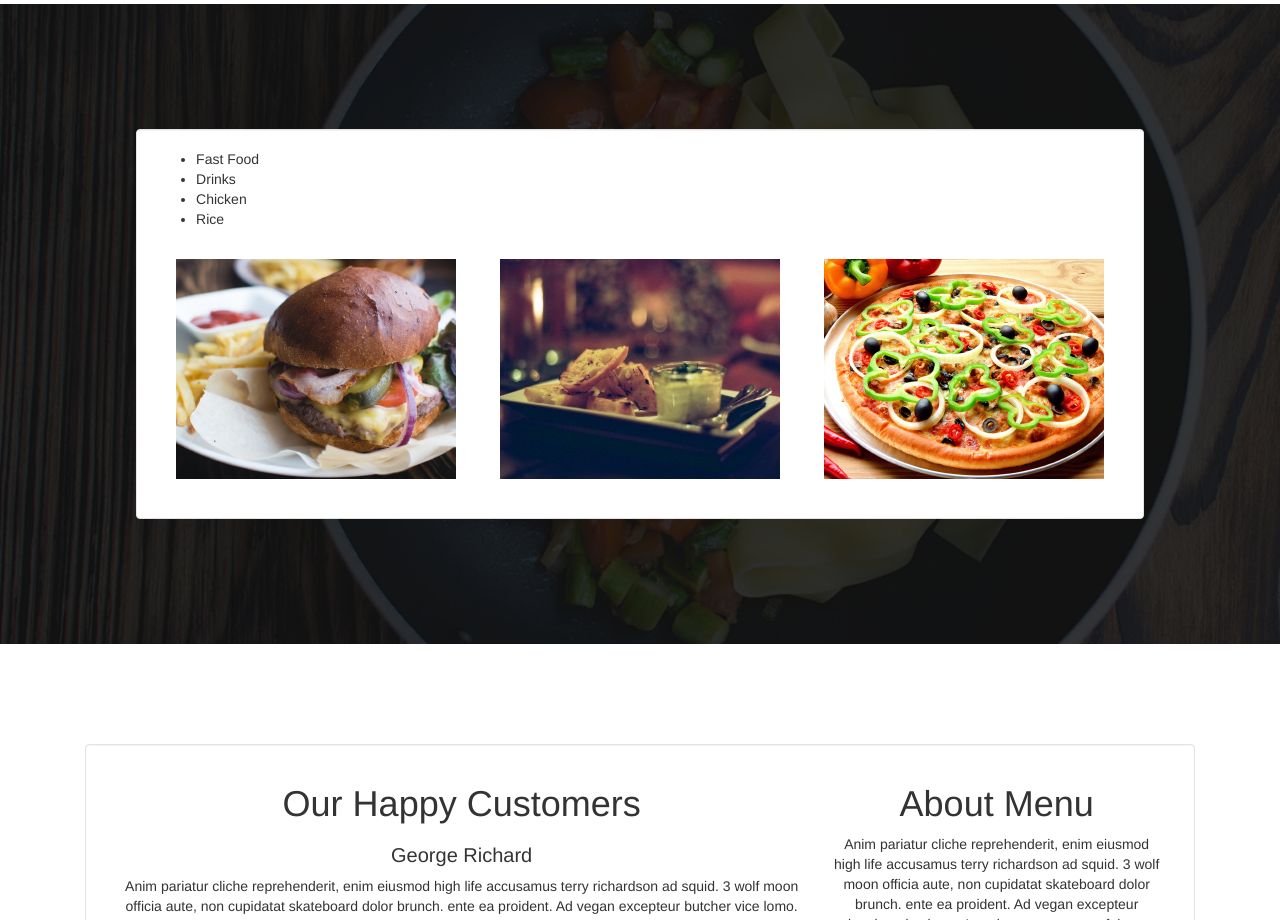
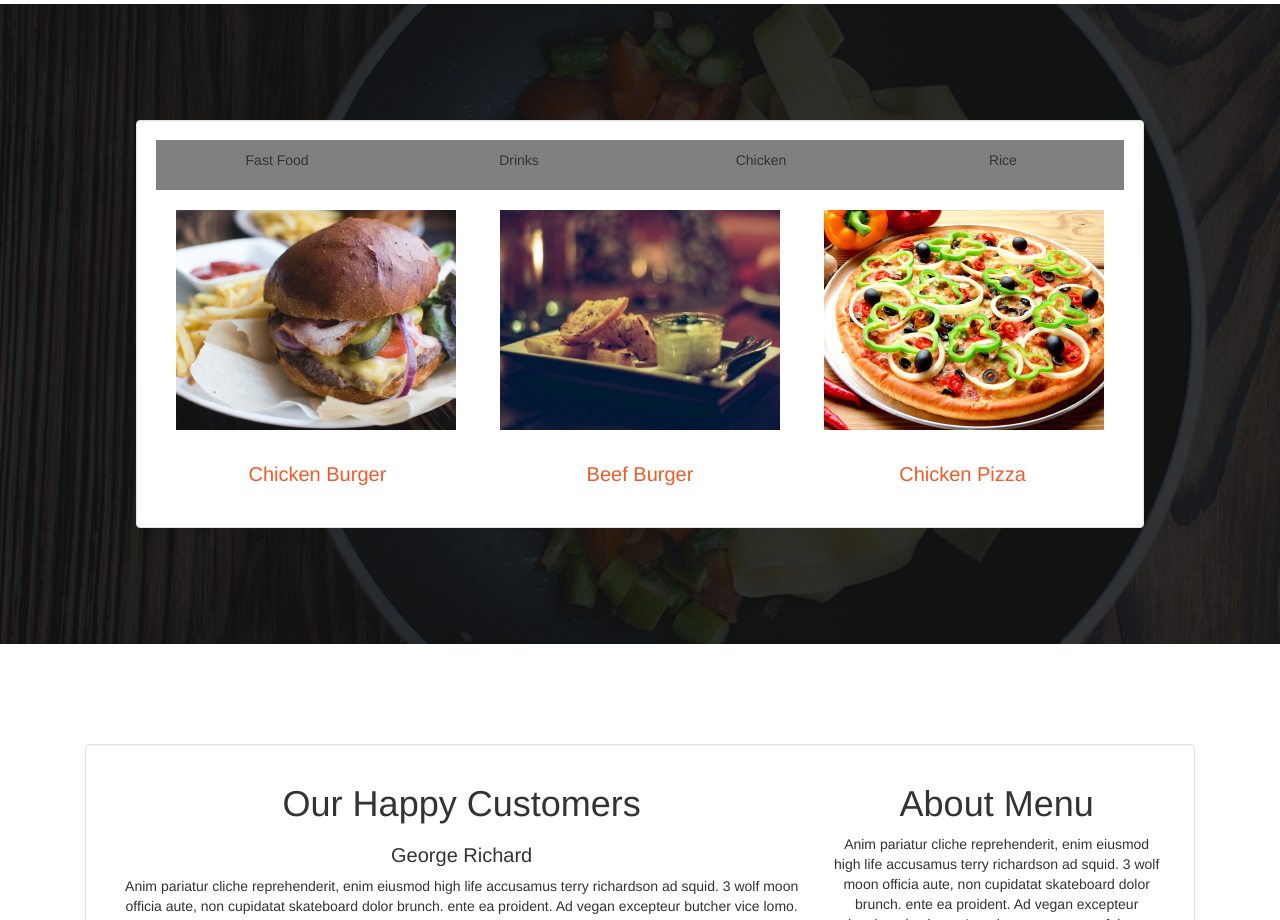
Before and after one commit to kepha-okari/Anita-Kitchen, a plain HTML site: page index.html in a window 1280 px wide. Shown: the part 2000-2920 px from the top of the page. Drawn offline with Linux system fonts and the light colour scheme; files whose address does not match are found by name.

Commit message:
labelled the product images

```diff
--- a/css/styles.css
+++ b/css/styles.css
@@ -79,9 +79,10 @@ h2 {
 #mid-products-images {
   margin: 50px;
   background-color: white;
+  list-style: none;
 }
 #mid-products-images img {
-  padding: 20px;
+  padding: 20px;git
 }
 
 #products-nav {
@@ -96,6 +97,22 @@ h2 {
 .customers img {
   margin:10px;
 }
+.product {
+  text-align: center;
+  padding:10px;
+  background-color: grey;
+}
+.product-name {
+  text-align: center;
+  padding:10px;
+
+}
+.product-name p {
+color:#F15A29;
+font-size: 20px;
+
+}
+
 
 
 #hgt {
--- a/index.html
+++ b/index.html
@@ -116,19 +116,38 @@
 
        <div class="container-fluid" id="banner2">
           <div class="row well" id="mid-products-images">
-            <div class="Products-nav">
-              <ul>
-                <li>Fast Food</li>
-                <li>Drinks</li>
-                <li>Chicken</li>
-                <li>Rice</li>
-              </ul>
+            <div class="col-md-3 product" >
+              <p>Fast Food</p>
+            </div>
+
+             <div class="col-md-3 product">
+              <p>Drinks</p>
+            </div>
+
+             <div class="col-md-3 product">
+              <p>Chicken</p>
+            </div>
+
+             <div class="col-md-3 product">
+              <p>Rice</p>
             </div>
 
             <div class="mid-products">
                     <img src="img/fastfood/beefBurger.jpg">
                     <img src="img/fastfood/chickenBurger.jpg">
                     <img src="img/fastfood/chickenPizza.jpg">
+            </div>
+
+            <div class="col-md-4 product-name">
+              <p>Chicken Burger</p>
+            </div>
+
+            <div class="col-md-4 product-name">
+              <p>Beef Burger</p>
+            </div>
+
+            <div class="col-md-4 product-name">
+              <p>Chicken Pizza</p>
             </div>
 
           </div>
@@ -158,7 +177,7 @@
               <div class="col-md-4">
 
                  <h1>About Menu</h1>
-                  <p> Anim pariatur cliche reprehenderit, enim eiusmod high life accusamus terry richardson ad squid. 3 wolf moon officia aute, non cupidatat skateboard dolor brunch. ente ea proident. Ad vegan excepteur butcher vice lomo. Leggings occaecat craft beer farm-to-table raw.</p>
+                  <p> Anim pariatur cliche reprehenderit, enim eiusmod high life accusamus terry richardson ad squid. 3 wolf moon officia aute, non cupidatat skateboard dolor brunch. ente ea proident. Ad vegan excepteur butcher vice lomo. Leggings occaecat craft beer farm-to-table raw. </p>
 
               </div>
 
@@ -176,10 +195,11 @@
           <div class= "row" id="footer">
             <div class="col-md-12">
 
-              <img src="footerlogos/logo_white.png" width="40px" height"30px"> <p>HOME </p>
-              <img src="footerlogos/facebook.png" >
-              <img src="footerlogos/twitter.png" >
+              <img src="footerlogos/logo_white.png" width="40px" height"30px"> <p>HOME</p>
+              <img src="footerlogos/facebook.png">
+              <img src="footerlogos/twitter.png">
               <img src="footerlogos/pinterest.png">
+
             </div>
             <p>2017 MENU Restaurant</p>
 
```
